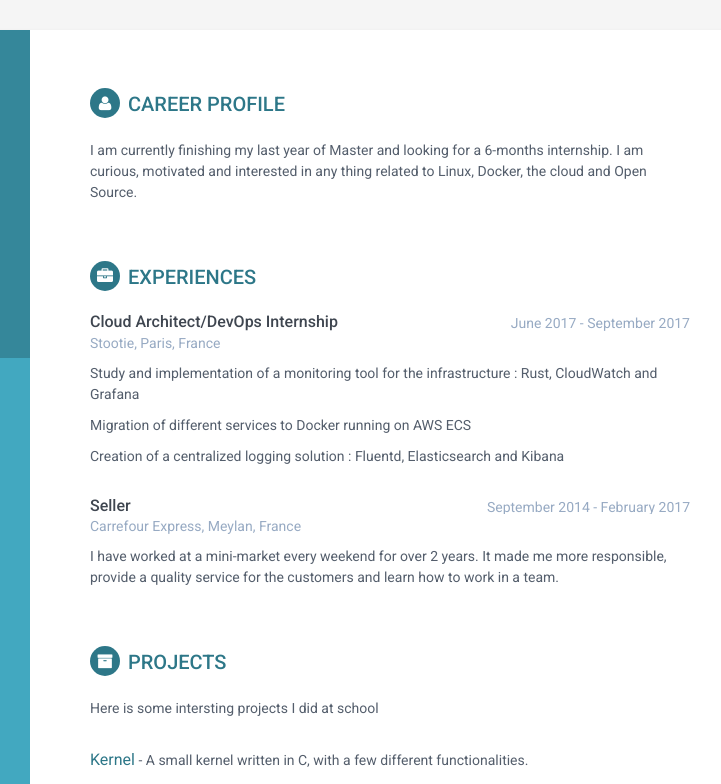
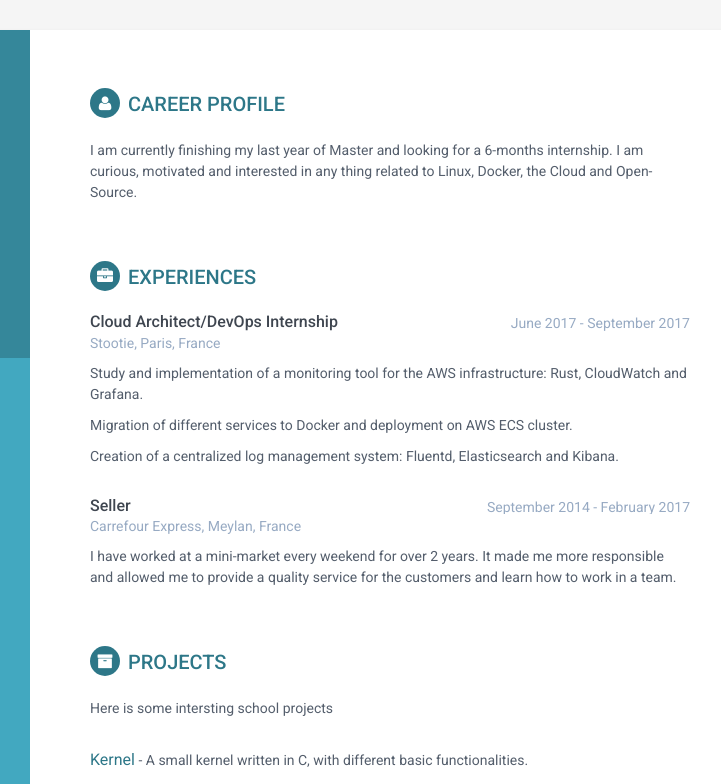
Before and after one commit to Sh4d1/resume, a plain HTML site: page public/index.html in a window 1280 px wide. Shown: the top 784 px of the page, 370-1091 px from the left. Drawn offline with Linux system fonts and the light colour scheme.

Commit message:
correcting mistake 2

```diff
--- a/public/index.html
+++ b/public/index.html
@@ -88,7 +88,7 @@
             <section class="section summary-section">
                 <h2 class="section-title"><i class="fa fa-user"></i>Career Profile</h2>
                 <div class="summary">
-                    <p>I am currently finishing my last year of Master and looking for a 6-months internship. I am curious, motivated and interested in any thing related to Linux, Docker, the cloud and Open Source.</p>
+                    <p>I am currently finishing my last year of Master and looking for a 6-months internship. I am curious, motivated and interested in any thing related to Linux, Docker, the Cloud and Open-Source.</p>
                 </div><!--//summary-->
             </section><!--//section-->
 
@@ -104,9 +104,9 @@
                         <div class="company">Stootie, Paris, France</div>
                     </div><!--//meta-->
                     <div class="details">
-                        <p>Study and implementation of a monitoring tool for the infrastructure : Rust, CloudWatch and Grafana</p>
-                        <p>Migration of different services to Docker running on AWS ECS</p>
-                        <p>Creation of a centralized logging solution : Fluentd, Elasticsearch and Kibana</p>
+                        <p>Study and implementation of a monitoring tool for the AWS infrastructure: Rust, CloudWatch and Grafana.</p>
+                        <p>Migration of different services to Docker and deployment on AWS ECS cluster.</p>
+                        <p>Creation of a centralized log management system: Fluentd, Elasticsearch and Kibana.</p>
                     </div><!--//details-->
                 </div><!--//item-->
 
@@ -119,7 +119,7 @@
                         <div class="company">Carrefour Express, Meylan, France</div>
                     </div><!--//meta-->
                     <div class="details">
-                        <p>I have worked at a mini-market every weekend for over 2 years. It made me more responsible, provide a quality service for the customers and learn how to work in a team.</p>
+                        <p>I have worked at a mini-market every weekend for over 2 years. It made me more responsible and allowed me to provide a quality service for the customers and learn how to work in a team.</p>
 
                     </div><!--//details-->
                 </div><!--//item-->
@@ -128,10 +128,10 @@
             <section class="section projects-section">
                 <h2 class="section-title"><i class="fa fa-archive"></i>Projects</h2>
                 <div class="intro">
-                    <p>Here is some intersting projects I did at school</p>
+                    <p>Here is some intersting school projects</p>
                 </div><!--//intro-->
                 <div class="item">
-                    <span class="project-title"><span class="project-url">Kernel</span></span> - <span class="project-tagline">A small kernel written in C, with a few different functionalities.</span>
+                    <span class="project-title"><span class="project-url">Kernel</span></span> - <span class="project-tagline">A small kernel written in C, with different basic functionalities.</span>
 
                 </div><!--//item-->
                 <div class="item">
```
